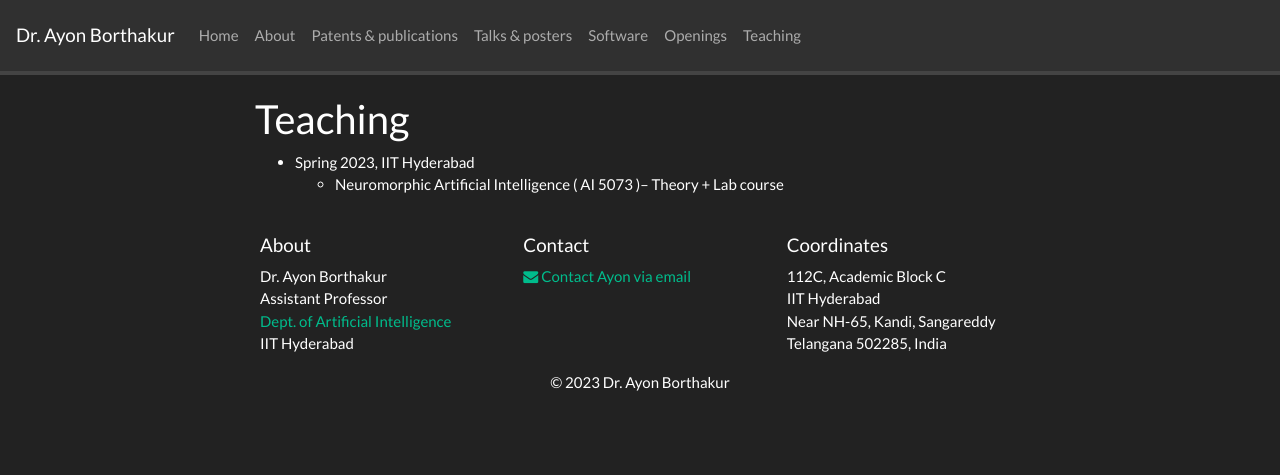
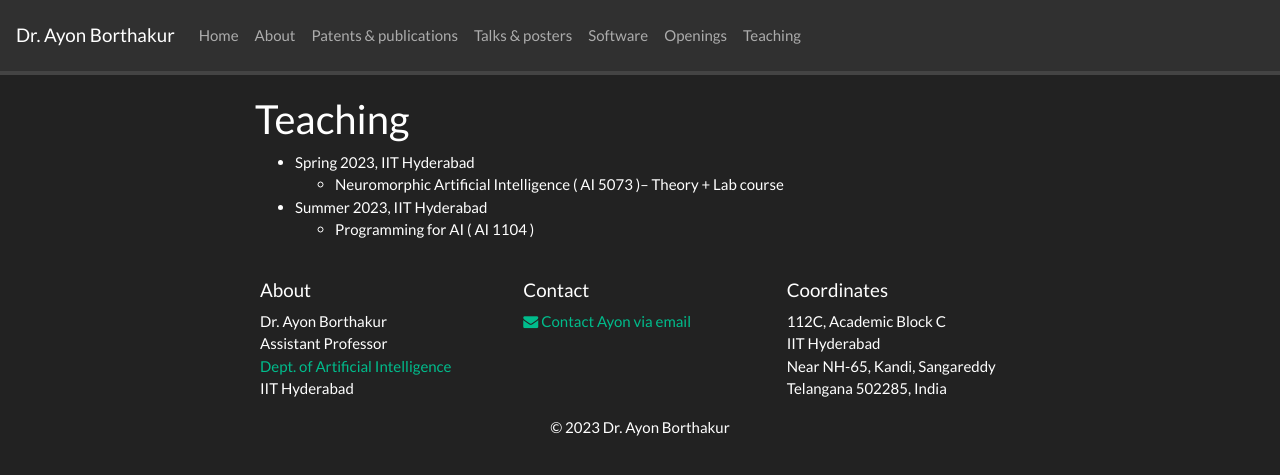
Before and after one commit to BorthakurAyon/borthakurayon.github.io, a Jekyll site: the page built from _pages/teaching.md, in a window 1280 px wide. Shown: the top 475 px of the page. Built offline with Jekyll 4.4.1, drawn with Linux system fonts in a browser that asks for light colours; nearby versions of some CDN libraries; a style sheet for code colours, icons or effects is not loaded.

Commit message:
Update teaching.md

```diff
--- a/_pages/teaching.md
+++ b/_pages/teaching.md
@@ -8,6 +8,9 @@ permalink: /teaching/
 ## Teaching
 * Spring 2023, IIT Hyderabad
     * Neuromorphic Artificial Intelligence ( AI 5073 )-- Theory + Lab course
+
+* Summer 2023, IIT Hyderabad
+    * Programming for AI ( AI 1104 )
 
 
 <!---
```
